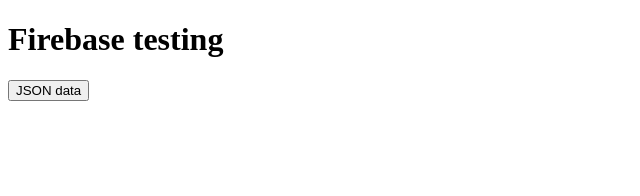
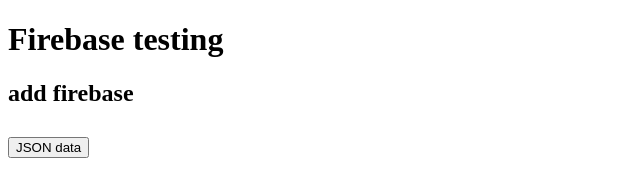
Before and after one commit to jamesfrosty3150102/james_html, a plain HTML site: page index.html in a window 1280 px wide. Shown: the whole page, without its empty margins (0-640 px from the left). Drawn offline with Linux system fonts and the light colour scheme; no server answers.

Commit message:
add firebase
add firebase

```diff
--- a/index.html
+++ b/index.html
@@ -7,7 +7,7 @@
   </head>
 <body>
   <h1 id="title">Firebase testing</h1>
-
+  <h2>add firebase</h21>
   <script src="https://www.gstatic.com/firebasejs/4.10.1/firebase.js"></script>
   <script>
   // Initialize Firebase
```
